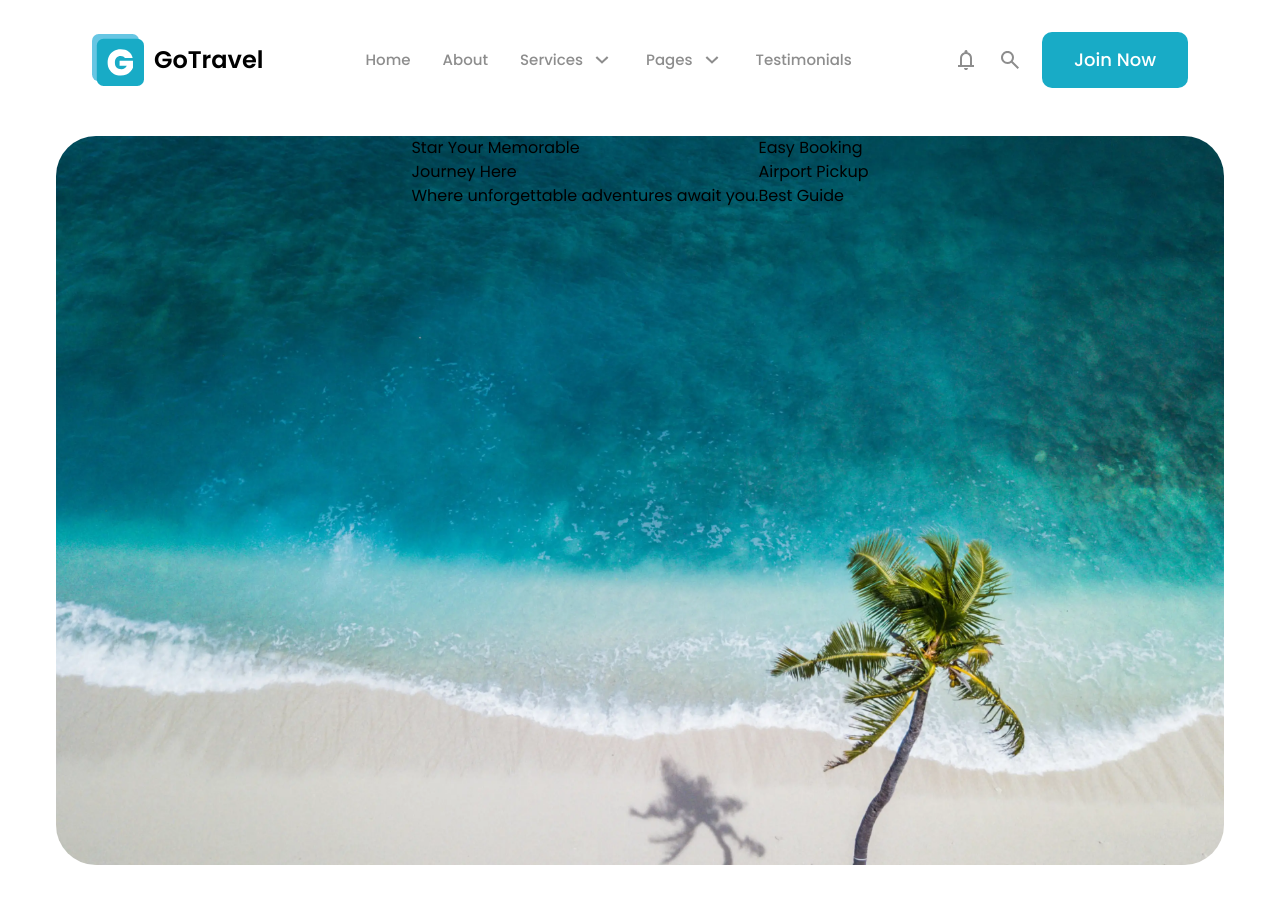
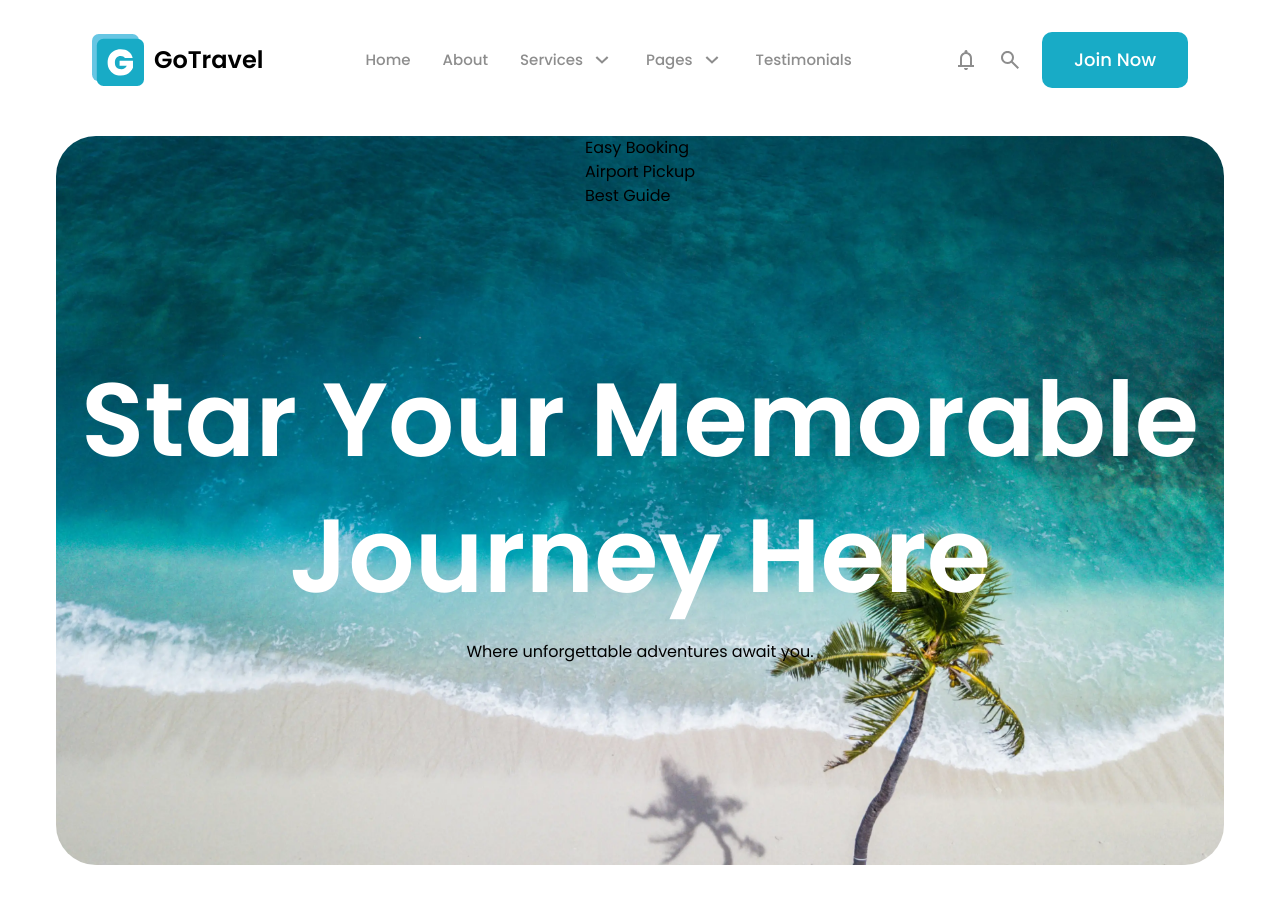
Before and after one commit to Jisap/vite-travel-agency, a React (Vite) app: page / in a window 1280 px wide. Shown: the top 904 px of the page. Built offline with nearby package versions, Linux system fonts and the light colour scheme.

Commit message:
refactor: update Hero component structure for improved layout and styling

```diff
--- a/src/components/Hero/Hero.tsx
+++ b/src/components/Hero/Hero.tsx
@@ -8,9 +8,9 @@ const Hero = () => {
     <section className="relative m-auto max-w-[108rem]">
       <div className="relative flex items-center justify-center bg-[url('/public/hero.webp')] rounded-[2.5rem] bg-cover bg-bottom pb-[56.25%]">
 
-        <div>
+        <div className="absolute top-0 left-0 right-0 bottom-0 flex justify-center text-center">
           <div>
-            <h1>Star Your Memorable <br /> Journey Here</h1>
+            <h1 className="mb-4 pt-54 text-[6.5rem]/34 font-semibold text-white">Star Your Memorable <br /> Journey Here</h1>
             <p>
               Where unforgettable adventures await you.
             </p>
```
